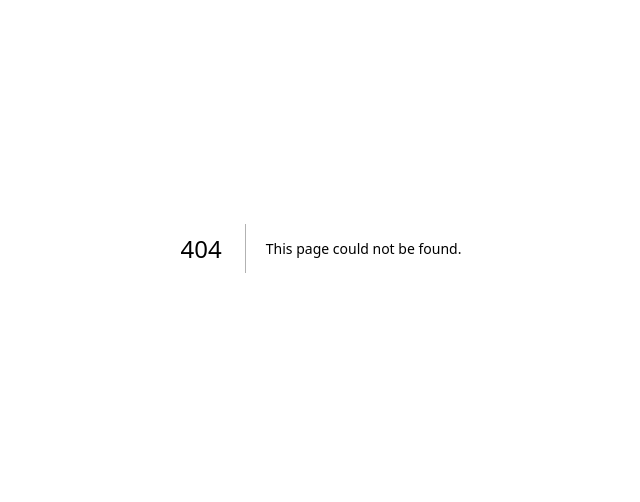
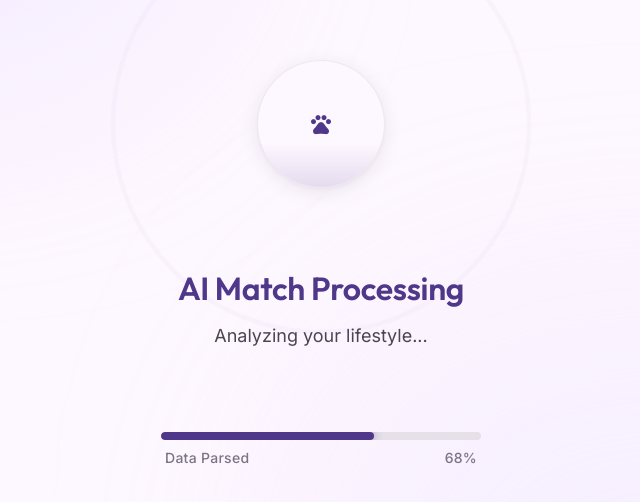
Before and after one commit to ashwani1014/BreedWise, a Next.js app in the folder FRONTEND/: page /YourMatch in a window 1280 px wide. Before the commit this address had no page. Shown: the part 152-654 px from the top of the page, without its empty margins (319-959 px from the left). Built offline with nearby package versions, Linux system fonts and the light colour scheme.

Commit message:
YourMatch Page

```diff
--- /dev/null
+++ b/FRONTEND/app/YourMatch/page.jsx
@@ -0,0 +1,97 @@
+"use client";
+
+import React, { useEffect, useState } from 'react';
+
+export default function YourMatch() {
+    const [text, setText] = useState("Analyzing your lifestyle...");
+    const [opacity, setOpacity] = useState(1);
+
+    useEffect(() => {
+        const interval = setInterval(() => {
+            setOpacity(0.5);
+            setTimeout(() => {
+                setText(prev =>
+                    prev === "Analyzing your lifestyle..."
+                    ? "Finding your perfect match..."
+                    : "Analyzing your lifestyle..."
+                );
+                setOpacity(1);
+            }, 500);
+        }, 2000);
+        return () => clearInterval(interval);
+    }, []);
+
+    return (
+        <div className="bg-[#fdf7ff] text-[#1d1b20] min-h-screen flex flex-col justify-center items-center overflow-hidden">
+            <style>{`
+                .pulse-ring {
+                    animation: pulse-ring 2s cubic-bezier(0.215, 0.61, 0.355, 1) infinite;
+                }
+                @keyframes pulse-ring {
+                    0% { transform: scale(0.8); opacity: 0.5; }
+                    100% { transform: scale(2.4); opacity: 0; }
+                }
+                .scan-line {
+                    animation: scan 3s linear infinite;
+                }
+                @keyframes scan {
+                    0% { transform: translateY(-100%); }
+                    100% { transform: translateY(100%); }
+                }
+            `}</style>
+
+            {/* Decorative Background Elements */}
+            <div className="absolute inset-0 z-0 pointer-events-none overflow-hidden">
+                <div className="absolute top-[-20%] left-[-10%] w-[50%] h-[50%] bg-[#e9ddff] rounded-full mix-blend-multiply filter blur-[100px] opacity-40"></div>
+                <div className="absolute bottom-[-20%] right-[-10%] w-[60%] h-[60%] bg-[#e9ddff] rounded-full mix-blend-multiply filter blur-[120px] opacity-30"></div>
+            </div>
+
+            {/* Main Content Container */}
+            <main className="relative z-10 w-full max-w-lg px-[16px] md:px-[24px] flex flex-col items-center justify-center text-center">
+
+                {/* Animated Loader Graphic */}
+                <div className="relative w-48 h-48 mb-[48px] flex items-center justify-center">
+                    {/* Pulsing Rings */}
+                    <div className="absolute inset-0 rounded-full border-2 border-[#4f378a]/20 pulse-ring"></div>
+                    <div className="absolute inset-0 rounded-full border-2 border-[#4f378a]/40 pulse-ring" style={{ animationDelay: '0.5s' }}></div>
+
+                    {/* Central Icon Container */}
+                    <div className="relative z-10 w-32 h-32 bg-[#fdf7ff] rounded-full shadow-[0px_4px_20px_rgba(31,41,51,0.08),0px_2px_4px_rgba(31,41,51,0.04)] flex items-center justify-center overflow-hidden border border-[#cbc4d2]/30">
+                        {/* Paw Icon */}
+                        <span className="material-symbols-outlined text-[64px] text-[#4f378a]" style={{ fontVariationSettings: "'FILL' 1" }}>pets</span>
+                        {/* Scanning Effect */}
+                        <div className="absolute inset-0 bg-gradient-to-b from-transparent via-[#4f378a]/20 to-transparent scan-line"></div>
+                    </div>
+                </div>
+
+                {/* Text Content */}
+                <div className="space-y-[12px]">
+                    <h1 className="text-[32px] leading-[40px] tracking-[-0.01em] font-semibold font-['Outfit'] text-[#4f378a]">
+                        AI Match Processing
+                    </h1>
+
+                    {/* Dynamic Status Text */}
+                    <div className="h-8 flex items-center justify-center">
+                        <p
+                            className="text-[18px] leading-[28px] font-normal font-['Inter'] text-[#494551] transition-opacity duration-500"
+                            style={{ opacity }}
+                        >
+                            {text}
+                        </p>
+                    </div>
+                </div>
+
+                {/* Progress Indicator (Visual) */}
+                <div className="w-full max-w-xs mt-[80px]">
+                    <div className="h-2 w-full bg-[#e6e0e9] rounded-full overflow-hidden">
+                        <div className="h-full bg-[#4f378a] rounded-full w-2/3 shadow-[0_0_10px_rgba(79,55,138,0.5)]"></div>
+                    </div>
+                    <div className="mt-[8px] flex justify-between px-[4px]">
+                        <span className="text-[14px] leading-[20px] tracking-[0.02em] font-medium font-['Inter'] text-[#7a7582]">Data Parsed</span>
+                        <span className="text-[14px] leading-[20px] tracking-[0.02em] font-medium font-['Inter'] text-[#7a7582]">68%</span>
+                    </div>
+                </div>
+            </main>
+        </div>
+    );
+}
```
